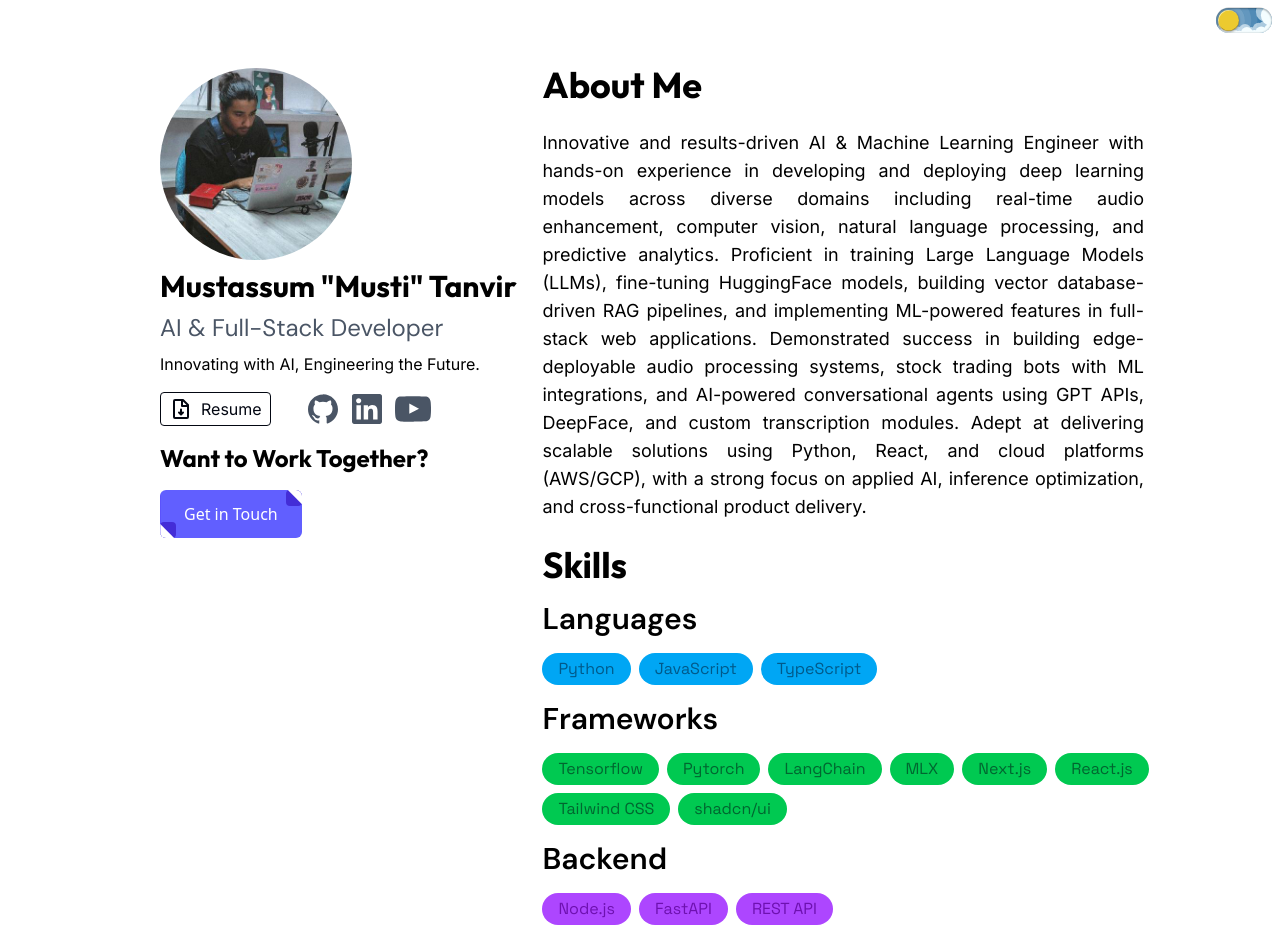
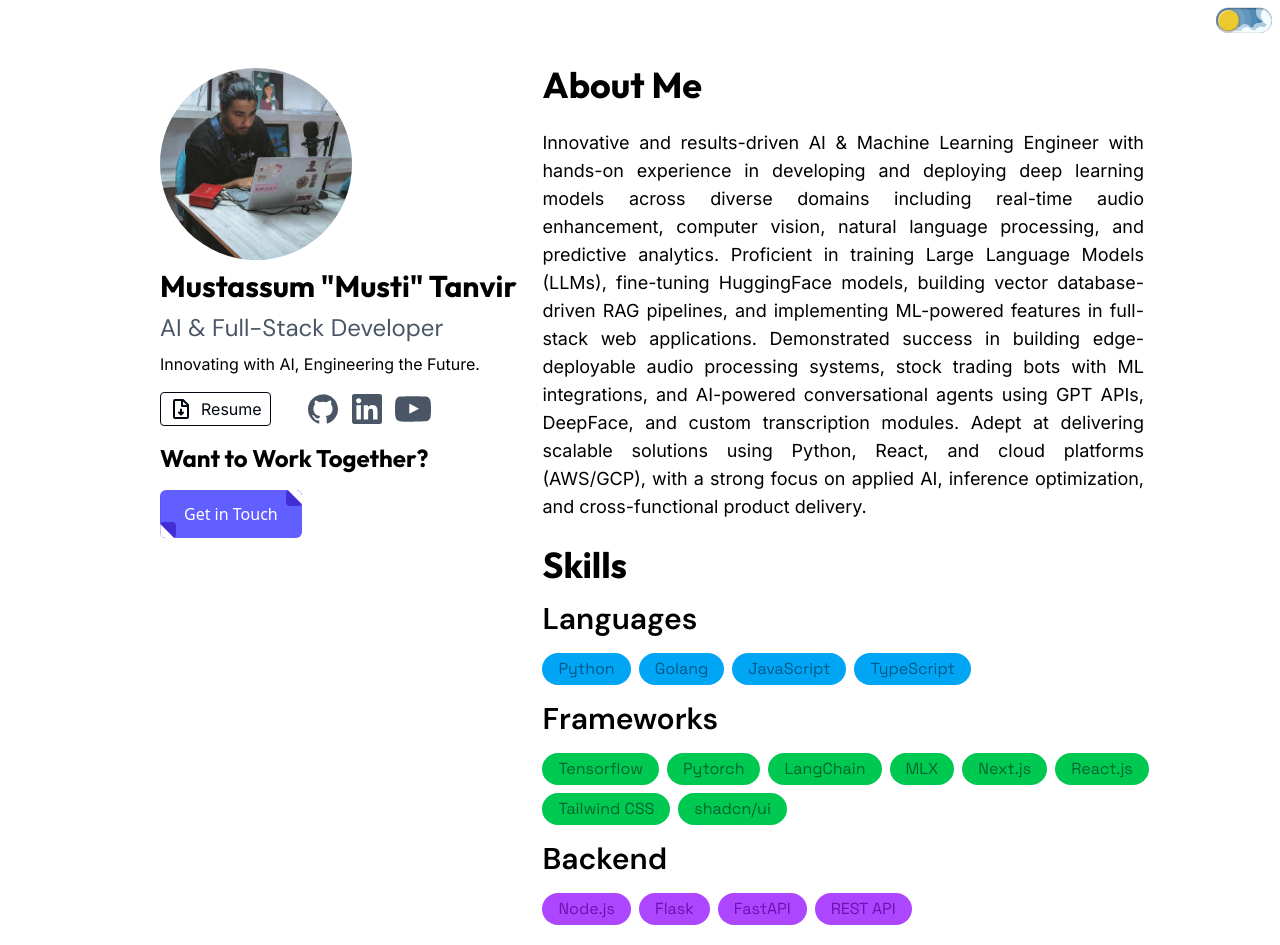
Before and after one commit to imustitanveer/personal-portfolio-website, a React (Vite) app: page / in a window 1280 px wide. Shown: the top 945 px of the page. Built offline with nearby package versions, Linux system fonts and the light colour scheme.

Commit message:
update skills

```diff
--- a/src/About.jsx
+++ b/src/About.jsx
@@ -15,6 +15,7 @@ function About() {
             <h2 className='text-3xl text-black dark:text-white font-semibold py-4 font-[DM_Sans]'>Languages</h2>
             <div className='flex flex-row gap-2 flex-wrap'>
               <h1 className='bg-sky-500 text-sky-800 dark:bg-sky-950 py-1 px-4 dark:text-sky-600 rounded-full font-[Space_Grotesk]'>Python</h1>
+              <h1 className='bg-sky-500 text-sky-800 dark:bg-sky-950 py-1 px-4 dark:text-sky-600 rounded-full font-[Space_Grotesk]'>Golang</h1>
               <h1 className='bg-sky-500 text-sky-800 dark:bg-sky-950 py-1 px-4 dark:text-sky-600 rounded-full font-[Space_Grotesk]'>JavaScript</h1>
               <h1 className='bg-sky-500 text-sky-800 dark:bg-sky-950 py-1 px-4 dark:text-sky-600 rounded-full font-[Space_Grotesk]'>TypeScript</h1>
             </div>
@@ -36,6 +37,7 @@ function About() {
             <h2 className='text-3xl text-black dark:text-white font-semibold py-4 font-[DM_Sans]'>Backend</h2>
             <div className='flex flex-row gap-2 flex-wrap'>
               <h1 className='bg-purple-500 dark:bg-purple-950 py-1 px-4 text-purple-800 dark:text-purple-500 rounded-full font-[Space_Grotesk]'>Node.js</h1>
+              <h1 className='bg-purple-500 dark:bg-purple-950 py-1 px-4 text-purple-800 dark:text-purple-500 rounded-full font-[Space_Grotesk]'>Flask</h1>
               <h1 className='bg-purple-500 dark:bg-purple-950 py-1 px-4 text-purple-800 dark:text-purple-500 rounded-full font-[Space_Grotesk]'>FastAPI</h1>
               <h1 className='bg-purple-500 dark:bg-purple-950 py-1 px-4 text-purple-800 dark:text-purple-500 rounded-full font-[Space_Grotesk]'>REST API</h1>
             </div>
```
